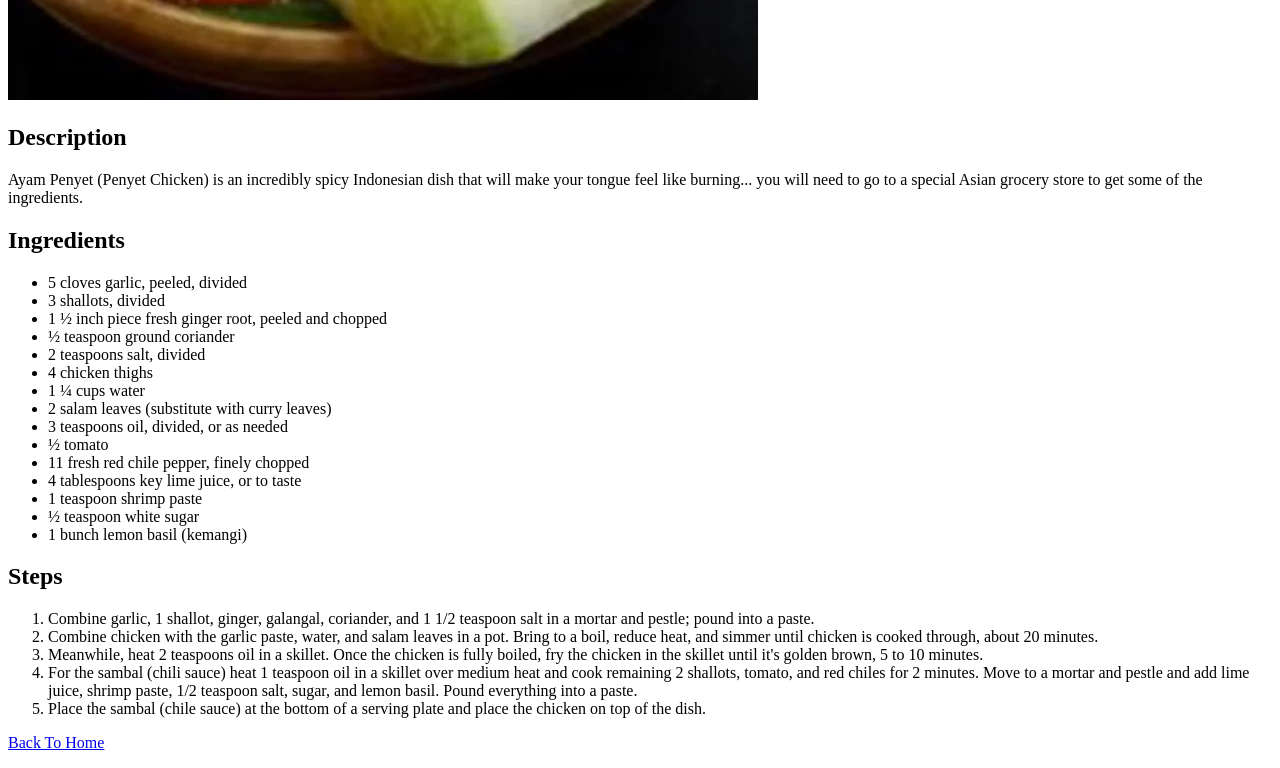
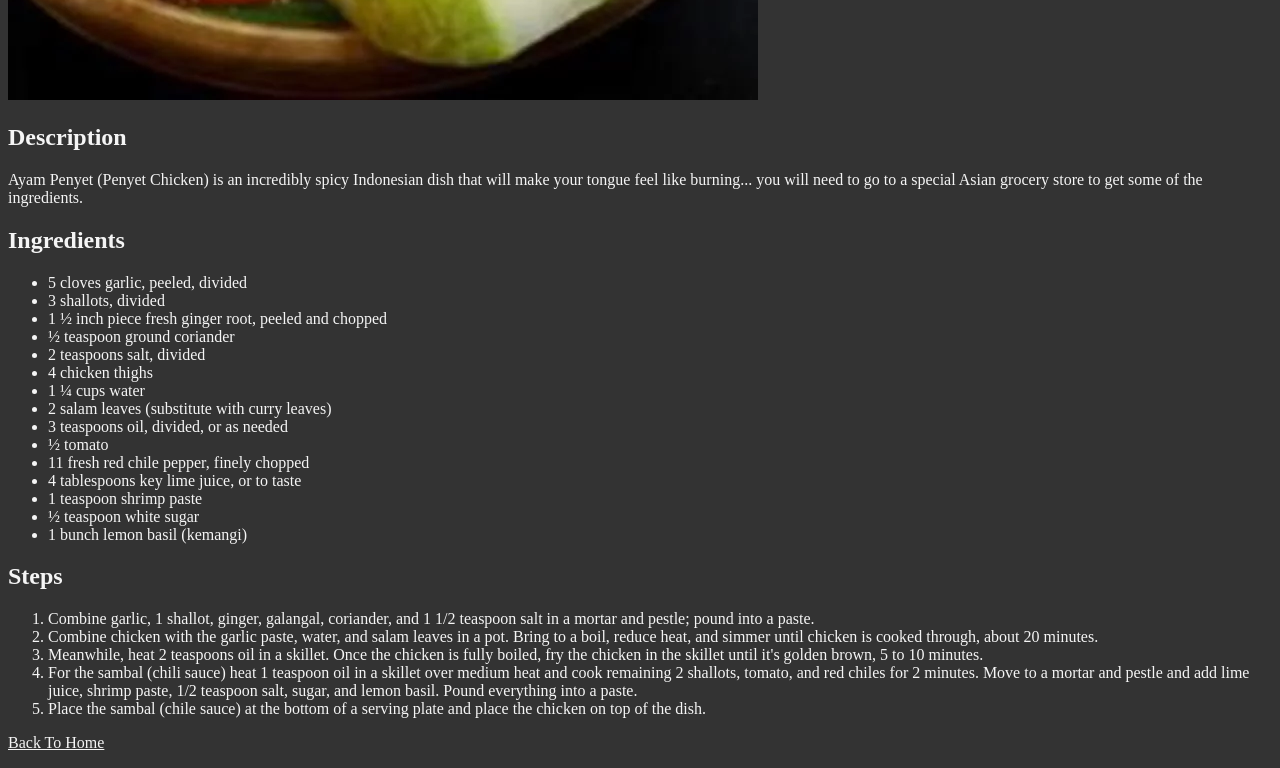
Before and after one commit to fath-nasrudin/odin-recipes, a plain HTML site: page recipes/ayam-penyet.html in a window 1280 px wide. Shown: the part 730-1498 px from the top of the page. Drawn offline with Linux system fonts and the light colour scheme.

Commit message:
add basic styling

```diff
--- /dev/null
+++ b/css/styles.css
@@ -0,0 +1,11 @@
+html {
+  color: whitesmoke;
+}
+
+body {
+  background-color: #333;
+}
+
+a {
+  color: whitesmoke;
+}
--- a/recipes/ayam-penyet.html
+++ b/recipes/ayam-penyet.html
@@ -5,6 +5,7 @@
     <meta charset="UTF-8">
     <meta http-equiv="X-UA-Compatible" content="IE=edge">
     <meta name="viewport" content="width=device-width, initial-scale=1.0">
+    <link rel="stylesheet" href="../css/styles.css">
     <title>Ayam penyet</title>
   </head>
 
```
Also changed, not shown: index.html (+1 -0 lines), recipes/beef-rendang.html (+1 -0 lines), recipes/chicken-satay.html (+1 -0 lines).
